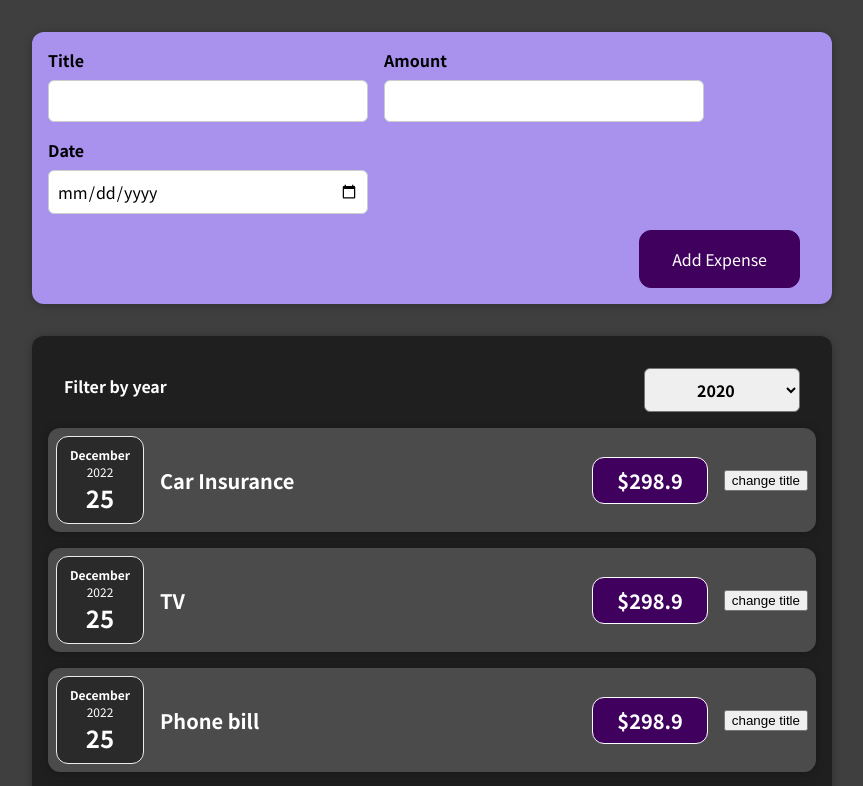
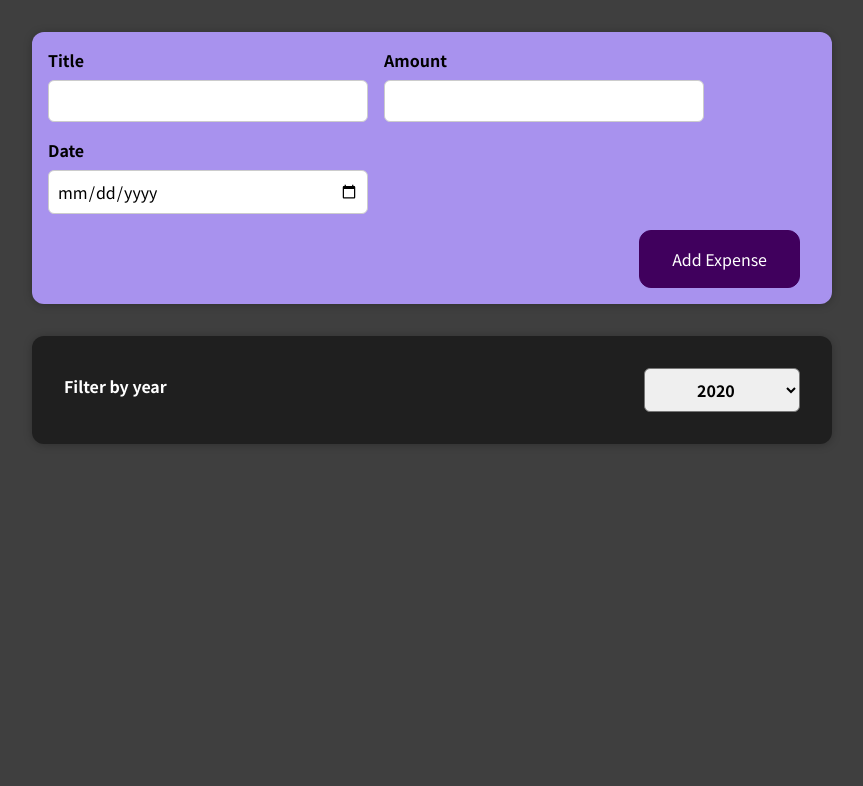
Before and after one commit to jeongola/managing-expenses, a React (Create React App) app: page / in a window 1280 px wide. Shown: the top 786 px of the page, without its empty margins (208-1071 px from the left). Built offline with nearby package versions, Linux system fonts and the light colour scheme.

Commit message:
Add NewExpense 기능 동적구현

```diff
--- a/src/App.js
+++ b/src/App.js
@@ -1,36 +1,14 @@
 import Expenses from '../src/components/Expenses/Expenses';
 import NewExpense from './components/NewExpense/NewExpense';
+import { useState } from 'react';
 
 function App() {
-  const expenses = [
-    {
-      id: 1,
-      title: 'Car Insurance',
-      amount: 298.9,
-      date: new Date(2022, 11, 25),
-    },
-    {
-      id: 2,
-      title: 'TV',
-      amount: 298.9,
-      date: new Date(2022, 11, 25),
-    },
-    {
-      id: 3,
-      title: 'Phone bill',
-      amount: 298.9,
-      date: new Date(2022, 11, 25),
-    },
-    {
-      id: 4,
-      title: 'Pet shop',
-      amount: 298.9,
-      date: new Date(2022, 11, 25),
-    },
-  ];
+  const [expenses, setExpenses] = useState([]);
 
   const addExpenseHandler = (expense) => {
-    console.log(expense);
+    setExpenses((prevExpenses) => {
+      return [expense, ...prevExpenses];
+    });
   };
 
   return (
--- a/src/components/Expenses/Expenses.js
+++ b/src/components/Expenses/Expenses.js
@@ -15,26 +15,9 @@
     <div>
       <Card className='expenses'>
         <ExpensesFilter selected={filteredYear} onFilterChange={filterChangeHandler} />
-        <ExpenseItem
-          title={expenses[0].title}
-          amount={expenses[0].amount}
-          date={expenses[0].date}
-        />
-        <ExpenseItem
-          title={expenses[1].title}
-          amount={expenses[1].amount}
-          date={expenses[1].date}
-        />
-        <ExpenseItem
-          title={expenses[2].title}
-          amount={expenses[2].amount}
-          date={expenses[2].date}
-        />
-        <ExpenseItem
-          title={expenses[3].title}
-          amount={expenses[3].amount}
-          date={expenses[3].date}
-        />
+        {expenses.map((expense) => (
+          <ExpenseItem title={expense.title} amount={expense.amount} date={expense.date} />
+        ))}
       </Card>
     </div>
   );
```
Also changed, not shown: 1 other file (tests, documents, lock files or other folders).
